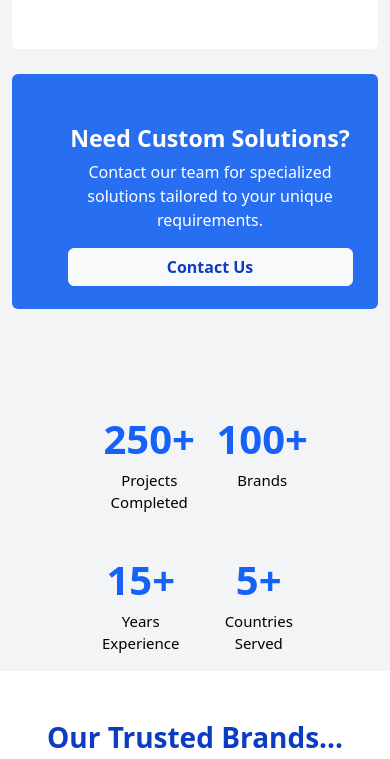
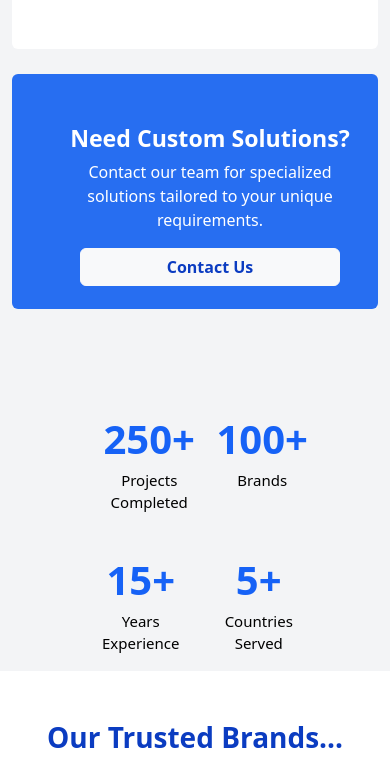
Before and after one commit to Muhammed-Jaseer/Futurion-assignment, a plain HTML site: page index.html in a window 390 px wide. Shown: the part 3090-3849 px from the top of the page. Drawn offline with nearby package versions, Linux system fonts and the light colour scheme.

Commit message:
updated project2

```diff
--- a/style.css
+++ b/style.css
@@ -258,7 +258,7 @@ transition: transform 0.3s ease, box-shadow 0.3s ease;
 }
 .homecard6button{
   color: #0B3CC1;
-  width: 285px;
+  width: 260px;
 
 }
 .under4b > .row > .col-sm-6{
```
